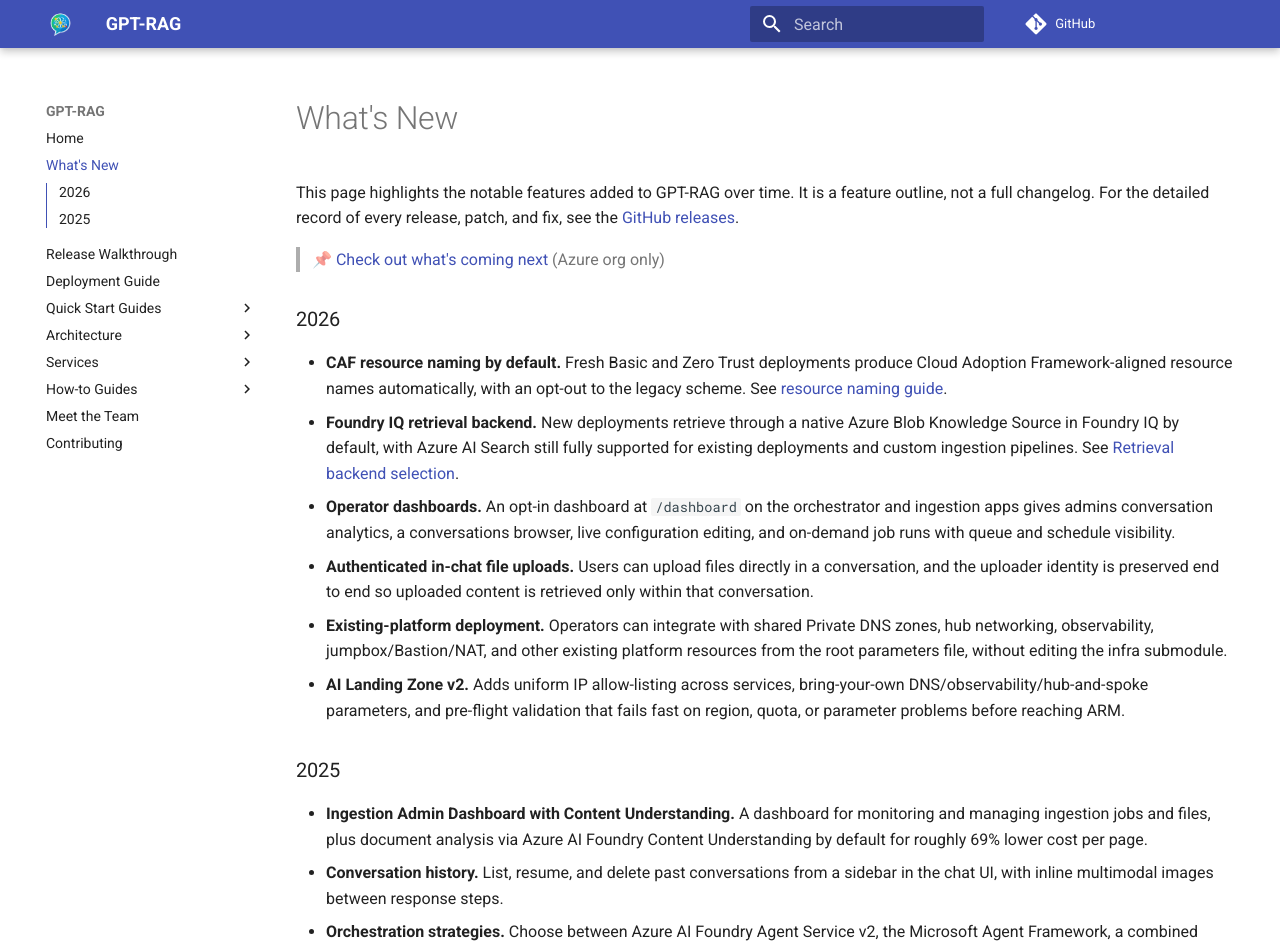
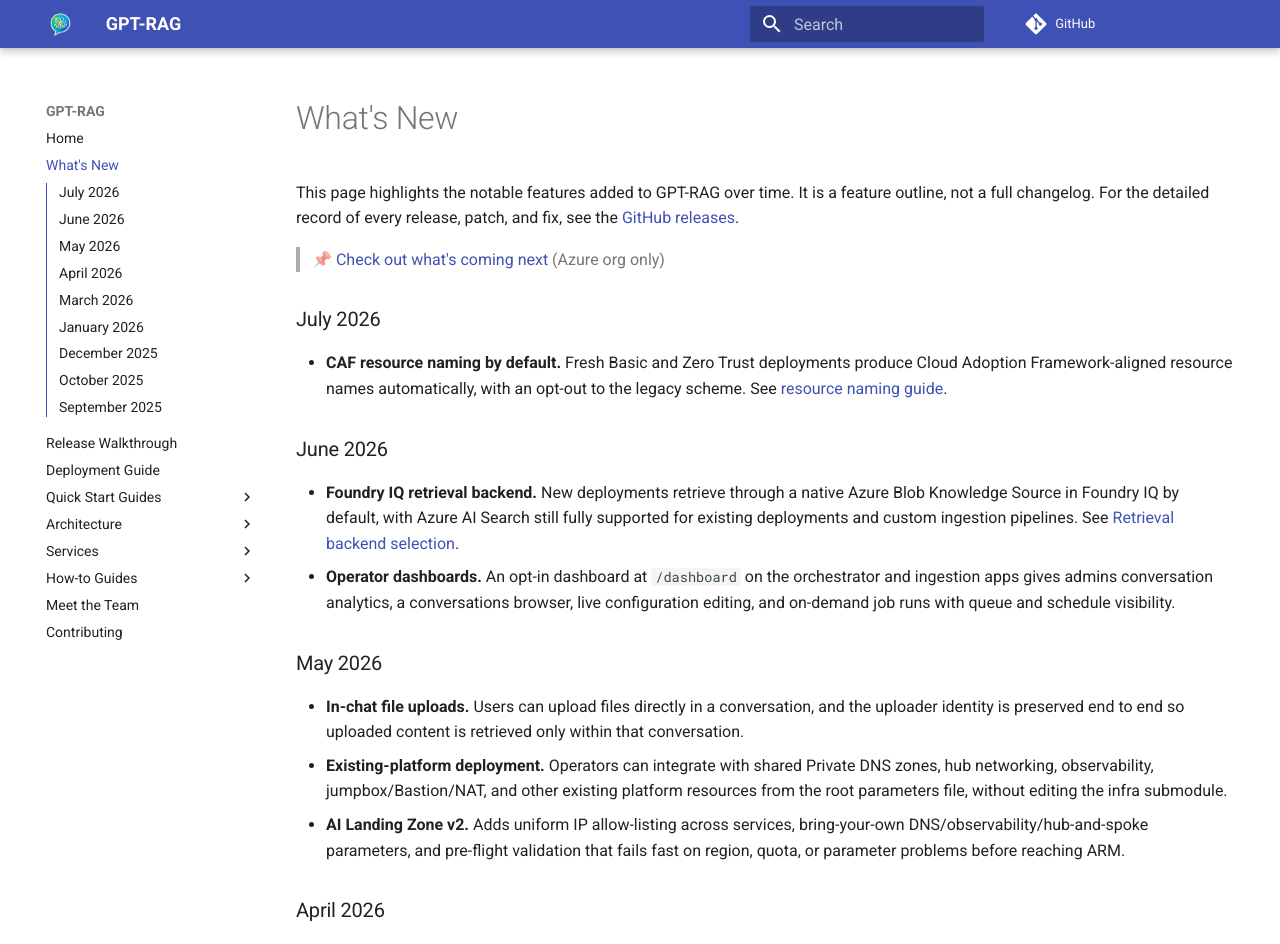
Before and after one commit to Azure/GPT-RAG, an MkDocs documentation site: the page built from docs/whatisnew.md, in a window 1280 px wide and 1400 px high. Shown: the top 944 px of the window. Built offline with MkDocs 1.6.1 and Material for MkDocs 9.7.7, drawn with Linux system fonts in a browser that asks for light colours; comment, search, counter and statistics services are not loaded; some of the changed text lies outside the part shown.

Commit message:
docs: group What's New by month and embed demo videos under features
Co-authored-by: Copilot App <223556219+Copilot@users.noreply.github.com>

```diff
--- a/docs/whatisnew.md
+++ b/docs/whatisnew.md
@@ -4,58 +4,77 @@ patch, and fix, see the [GitHub releases](https://github.com/Azure/GPT-RAG/relea
 
 > 📌 [Check out what's coming next](https://github.com/orgs/Azure/projects/536/views/6)  (Azure org only)
 
-### 2026
+### July 2026
 
 - **CAF resource naming by default.** Fresh Basic and Zero Trust deployments produce Cloud Adoption Framework-aligned resource names automatically, with an opt-out to the legacy scheme. See [resource naming guide](howto_resource_naming.md).
+
+### June 2026
+
 - **Foundry IQ retrieval backend.** New deployments retrieve through a native Azure Blob Knowledge Source in Foundry IQ by default, with Azure AI Search still fully supported for existing deployments and custom ingestion pipelines. See [Retrieval backend selection](howto_retrieval_backend.md).
 - **Operator dashboards.** An opt-in dashboard at `/dashboard` on the orchestrator and ingestion apps gives admins conversation analytics, a conversations browser, live configuration editing, and on-demand job runs with queue and schedule visibility.
-- **Authenticated in-chat file uploads.** Users can upload files directly in a conversation, and the uploader identity is preserved end to end so uploaded content is retrieved only within that conversation.
+
+### May 2026
+
+- **In-chat file uploads.** Users can upload files directly in a conversation, and the uploader identity is preserved end to end so uploaded content is retrieved only within that conversation.
 - **Existing-platform deployment.** Operators can integrate with shared Private DNS zones, hub networking, observability, jumpbox/Bastion/NAT, and other existing platform resources from the root parameters file, without editing the infra submodule.
 - **AI Landing Zone v2.** Adds uniform IP allow-listing across services, bring-your-own DNS/observability/hub-and-spoke parameters, and pre-flight validation that fails fast on region, quota, or parameter problems before reaching ARM.
 
-### 2025
+### April 2026
 
 - **Ingestion Admin Dashboard with Content Understanding.** A dashboard for monitoring and managing ingestion jobs and files, plus document analysis via Azure AI Foundry Content Understanding by default for roughly 69% lower cost per page.
+
+  <div style="position: relative; padding-bottom: 42%; height: 0; overflow: hidden; max-width: 640px; margin: 12px 0 20px 0; border-radius: 8px;">
+    <iframe src="https://www.youtube.com/embed/BRwGaBAIICg?rel=0&modestbranding=1"
+            style="position: absolute; top: 0; left: 0; width: 100%; height: 100%; border: none; border-radius: 8px;"
+            title="Ingestion Admin Dashboard"
+            frameborder="0"
+            loading="lazy"
+            allow="accelerometer; autoplay; clipboard-write; encrypted-media; gyroscope; picture-in-picture; web-share"
+            allowfullscreen>
+    </iframe>
+  </div>
 - **Conversation history.** List, resume, and delete past conversations from a sidebar in the chat UI, with inline multimodal images between response steps.
+
+### March 2026
+
 - **Orchestration strategies.** Choose between Azure AI Foundry Agent Service v2, the Microsoft Agent Framework, a combined mode, and multimodal, with Bicep infrastructure moved to the external [AI Landing Zone module](https://github.com/Azure/bicep-ptn-aiml-landing-zone).
+
+### January 2026
+
 - **Document-level security.** Microsoft Entra ID authentication with orchestrator-side identity validation and RBAC/ACL enforcement in retrieval, so access control is applied end to end. See [Authentication and Document-Level Security](howto_authentication.md).
+
+### December 2025
+
 - **Azure Direct Models (Microsoft Foundry).** Use Foundry "Direct from Azure" models such as Mistral, DeepSeek, Grok, and Llama through the Foundry inference APIs with Entra ID authentication. See [Azure Direct Models](howto_azure_direct.md).
+
+  <div style="position: relative; padding-bottom: 42%; height: 0; overflow: hidden; max-width: 640px; margin: 12px 0 20px 0; border-radius: 8px;">
+    <iframe src="https://www.youtube.com/embed/P87o8UwiTHw?rel=0&modestbranding=1"
+            style="position: absolute; top: 0; left: 0; width: 100%; height: 100%; border: none; border-radius: 8px;"
+            title="Azure Direct Models"
+            frameborder="0"
+            loading="lazy"
+            allow="accelerometer; autoplay; clipboard-write; encrypted-media; gyroscope; picture-in-picture; web-share"
+            allowfullscreen>
+    </iframe>
+  </div>
 - **SharePoint Lists.** The SharePoint connector covers both document libraries and generic lists, keeping your index in sync with list items and documents. See [SharePoint Data Source](ingestion_sharepoint_source.md).
+
+### October 2025
+
 - **Bring Your Own VNet.** Deploy GPT-RAG inside your existing virtual network with full control over network boundaries, DNS, and routing.
 - **Agentic retrieval.** Agent-driven retrieval that dynamically selects and combines information sources for more grounded responses.
+
+### September 2025
+
 - **User feedback loop.** End users can rate assistant responses thumbs-up or thumbs-down, stored alongside conversation history to improve quality. See [User Feedback Configuration](howto_userfeedback.md).
 
-Demo videos:
-
-<div style="position: relative; padding-bottom: 56.25%; height: 0; overflow: hidden; margin: 0 auto 20px auto; border-radius: 8px;">
-  <iframe src="https://www.youtube.com/embed/BRwGaBAIICg?rel=0&modestbranding=1"
-          style="position: absolute; top: 0; left: 0; width: 100%; height: 100%; border: none; border-radius: 8px;"
-          title="Ingestion Admin Dashboard"
-          frameborder="0"
-          loading="lazy"
-          allow="accelerometer; autoplay; clipboard-write; encrypted-media; gyroscope; picture-in-picture; web-share"
-          allowfullscreen>
-  </iframe>
-</div>
-
-<div style="position: relative; padding-bottom: 56.25%; height: 0; overflow: hidden; margin: 0 auto 20px auto; border-radius: 8px;">
-  <iframe src="https://www.youtube.com/embed/P87o8UwiTHw?rel=0&modestbranding=1"
-          style="position: absolute; top: 0; left: 0; width: 100%; height: 100%; border: none; border-radius: 8px;"
-          title="Azure Direct Models"
-          frameborder="0"
-          loading="lazy"
-          allow="accelerometer; autoplay; clipboard-write; encrypted-media; gyroscope; picture-in-picture; web-share"
-          allowfullscreen>
-  </iframe>
-</div>
-
-<div style="position: relative; padding-bottom: 56.25%; height: 0; overflow: hidden; margin: 0 auto 20px auto; border-radius: 8px;">
-  <iframe src="https://www.youtube.com/embed/t2EkzJ9P8HA?rel=0&modestbranding=1"
-          style="position: absolute; top: 0; left: 0; width: 100%; height: 100%; border: none; border-radius: 8px;"
-          title="User Feedback"
-          frameborder="0"
-          loading="lazy"
-          allow="accelerometer; autoplay; clipboard-write; encrypted-media; gyroscope; picture-in-picture; web-share"
-          allowfullscreen>
-  </iframe>
-</div>
+  <div style="position: relative; padding-bottom: 42%; height: 0; overflow: hidden; max-width: 640px; margin: 12px 0 20px 0; border-radius: 8px;">
+    <iframe src="https://www.youtube.com/embed/t2EkzJ9P8HA?rel=0&modestbranding=1"
+            style="position: absolute; top: 0; left: 0; width: 100%; height: 100%; border: none; border-radius: 8px;"
+            title="User Feedback"
+            frameborder="0"
+            loading="lazy"
+            allow="accelerometer; autoplay; clipboard-write; encrypted-media; gyroscope; picture-in-picture; web-share"
+            allowfullscreen>
+    </iframe>
+  </div>
```
